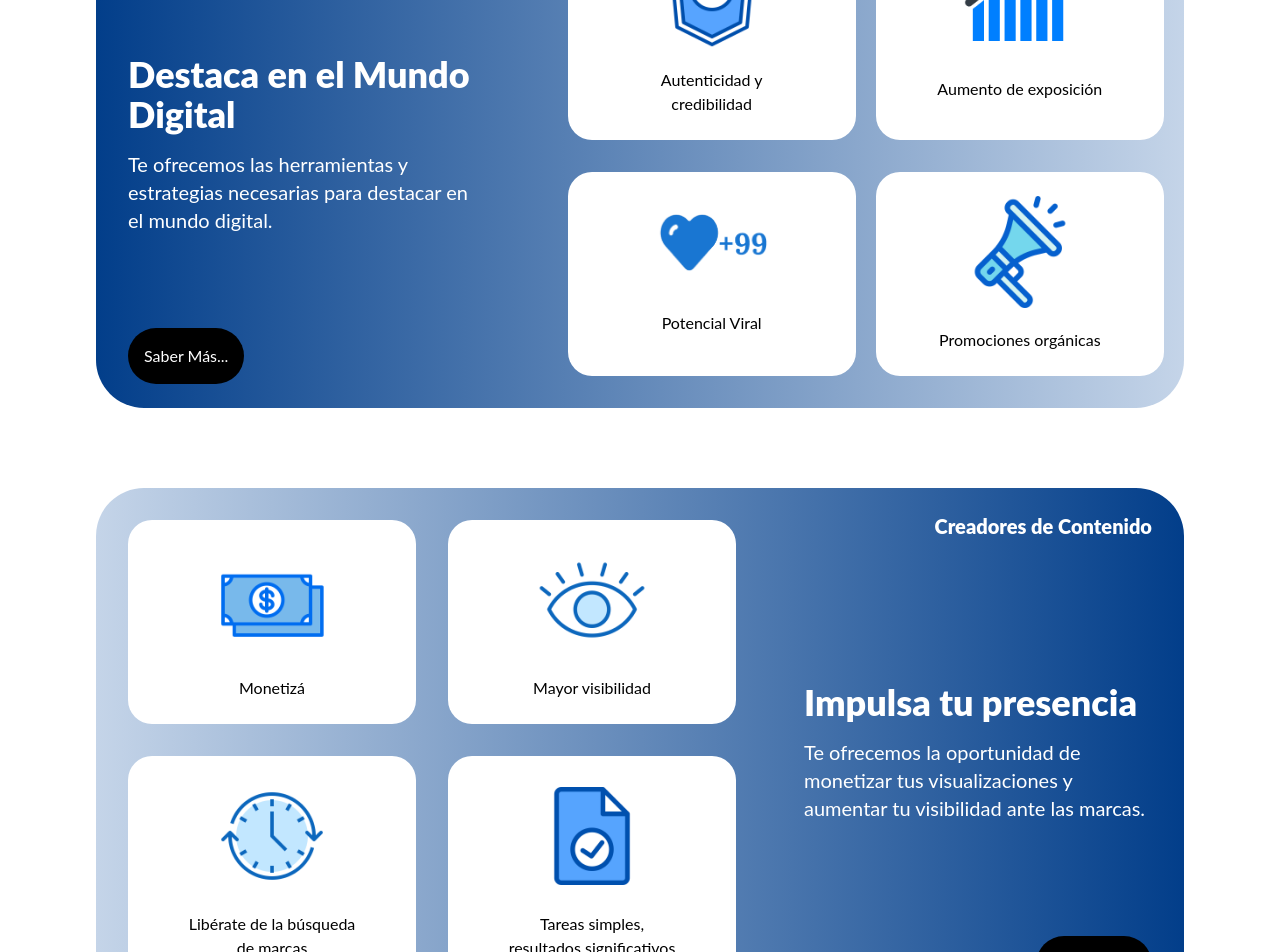
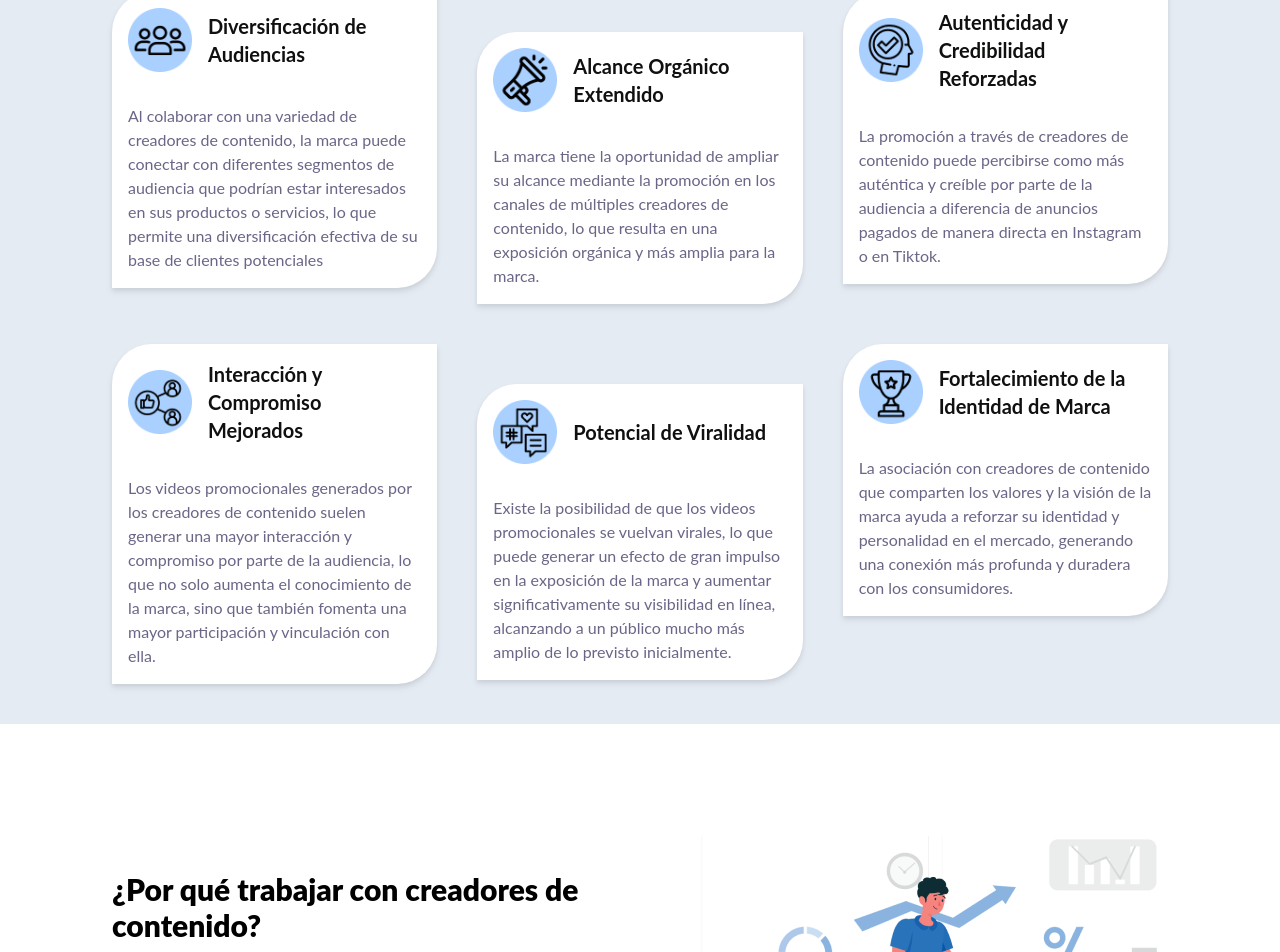
Before and after one commit to Santiago-Hanine/middleman-branding, a Next.js app: page /empresas in a window 1280 px wide. Shown: the part 1000-1952 px from the top of the page. Built offline with nearby package versions, Linux system fonts and the light colour scheme.

Commit message:
Update styling and remove unused code

```diff
--- a/src/app/(pages)/creadores-de-contenido/page.tsx
+++ b/src/app/(pages)/creadores-de-contenido/page.tsx
@@ -1,13 +1,10 @@
 import Box from "@/app/Components/Box";
 import Card from "@/app/Components/Card";
-import CardContainer from "@/app/Components/CardContainer";
 import Hero from "@/app/Components/Hero";
 import Testimonials from "@/app/Components/Testimonials";
-import TextImage from "@/app/Components/TextImage";
 
 
-
-export default function CreadoresDeContenido() {
+export default function Empresas() {
 
   const testimonials = [
     "MiddleMan Branding ha sido una verdadera bendición para mi negocio. Gracias a su enfoque estratégico y su compromiso con el éxito de sus clientes, he podido aumentar significativamente mi presencia en línea y generar más ventas. ¡Altamente recomendado!",
@@ -21,30 +18,10 @@ export default function CreadoresDeContenido() {
     <main className=" max-w-[1500px] mx-auto">
         <Hero
           bgImage={true}
-          title="Eleva tu Marketing: Maximizando Resultados con la Colaboración de Creadores de Contenido"
-          text="Nos comprometemos a promover el desarrollo de nuestros clientes y asociados, fomentando resultados concretos en el entorno digital."
+          title="Aprovecha tu Talento: La Plataforma que Potencia tus Ingresos y tu Marca Personal"
+          text="Explora una nueva manera de ganar dinero compartiendo el contenido que disfrutas crear"
         />
 
-        <CardContainer title="Trabajar con nuestros creadores de contenido le genera a tu marca"/>
-
-        <TextImage
-          title="¿Por qué trabajar con creadores de contenido?"
-          text="No es ningún secreto que el marketing de creadores de contenido es una de las principales estrategias para impulsar el retorno de la inversión en marketing. Sin embargo, es importante asociarse con personas que se alineen estrechamente con la visión y los valores de su marca ya que la autenticidad es fundamental para el éxito."
-          imgSrc="/statsSubiendo.png"
-          imgAlt="Persona trabajando en el medio mientras las estadisticas aumentan"
-          rowReverse={false}
-          bgBlue={false}
-        />
-
-        <TextImage
-          title="¿Por qué Middleman?"
-          text="Dado que los consumidores confían cada vez más en las recomendaciones de personas reales en lugar del contenido de marcas en las redes sociales, su empresa puede abrirse a audiencias nuevas y ya comprometidas. Nuestra gran cantidad de microinfluencers en casi cualquier sector de nicho imaginable nos convierte en la opción número uno para las marcas que desean
-          impulsar su crecimiento online."
-          imgSrc="/influencer.png"
-          imgAlt="Influencer publicando un post y recibiendo likes y comentarios"
-          rowReverse={true}
-          bgBlue={true}
-        />
 
     </main>
   );
--- a/src/app/(pages)/empresas/page.tsx
+++ b/src/app/(pages)/empresas/page.tsx
@@ -1,10 +1,13 @@
 import Box from "@/app/Components/Box";
 import Card from "@/app/Components/Card";
+import CardContainer from "@/app/Components/CardContainer";
 import Hero from "@/app/Components/Hero";
 import Testimonials from "@/app/Components/Testimonials";
+import TextImage from "@/app/Components/TextImage";
 
 
-export default function Empresas() {
+
+export default function CreadoresDeContenido() {
 
   const testimonials = [
     "MiddleMan Branding ha sido una verdadera bendición para mi negocio. Gracias a su enfoque estratégico y su compromiso con el éxito de sus clientes, he podido aumentar significativamente mi presencia en línea y generar más ventas. ¡Altamente recomendado!",
@@ -18,25 +21,31 @@ export default function Empresas() {
     <main className=" max-w-[1500px] mx-auto">
         <Hero
           bgImage={true}
-          title="Aprovecha tu Talento: La Plataforma que Potencia tus Ingresos y tu Marca Personal"
-          text="Explora una nueva manera de ganar dinero compartiendo el contenido que disfrutas crear"
+          title="Eleva tu Marketing: Maximizando Resultados con la Colaboración de Creadores de Contenido"
+          text="Nos comprometemos a promover el desarrollo de nuestros clientes y asociados, fomentando resultados concretos en el entorno digital."
         />
 
-        <Box eyebrow="Emprendimientos" title="Destaca en el Mundo Digital" description="Te ofrecemos las herramientas y estrategias necesarias para destacar en el mundo digital." link="/emprendimientos">
-            <Card aosDuration={400} img='/safety.png' title='Autenticidad y credibilidad'/>
-            <Card aosDuration={600} img='/chart.png' title='Aumento de exposición'/>
-            <Card aosDuration={800} img='/heart.png' title='Potencial Viral'/>
-            <Card aosDuration={1000} img='/megaphone.png' title='Promociones orgánicas'/>
-        </Box>
+        <CardContainer title="Trabajar con nuestros creadores de contenido le genera a tu marca"/>
 
-        <Box rowReverse={true} eyebrow="Creadores de Contenido" title="Impulsa tu presencia" description="Te ofrecemos la oportunidad de monetizar tus visualizaciones y aumentar tu visibilidad ante las marcas." link="/creadores-de-contenido">
-            <Card aosDuration={400} img='/money.png' title='Monetizá'/>
-            <Card aosDuration={600} img='/eye.png' title='Mayor visibilidad'/>
-            <Card aosDuration={800} img='/clock.png' title='Libérate de la búsqueda de marcas'/>
-            <Card aosDuration={1000} img='/checklist.png' title='Tareas simples, resultados significativos'/>
-        </Box>
+        <TextImage
+          title="¿Por qué trabajar con creadores de contenido?"
+          text="No es ningún secreto que el marketing de creadores de contenido es una de las principales estrategias para impulsar el retorno de la inversión en marketing. Sin embargo, es importante asociarse con personas que se alineen estrechamente con la visión y los valores de su marca ya que la autenticidad es fundamental para el éxito."
+          imgSrc="/statsSubiendo.png"
+          imgAlt="Persona trabajando en el medio mientras las estadisticas aumentan"
+          rowReverse={false}
+          bgBlue={false}
+        />
 
-        <Testimonials testimonials={testimonials}/>
+        <TextImage
+          title="¿Por qué Middleman?"
+          text="Dado que los consumidores confían cada vez más en las recomendaciones de personas reales en lugar del contenido de marcas en las redes sociales, su empresa puede abrirse a audiencias nuevas y ya comprometidas. Nuestra gran cantidad de microinfluencers en casi cualquier sector de nicho imaginable nos convierte en la opción número uno para las marcas que desean
+          impulsar su crecimiento online."
+          imgSrc="/influencer.png"
+          imgAlt="Influencer publicando un post y recibiendo likes y comentarios"
+          rowReverse={true}
+          bgBlue={true}
+        />
+
     </main>
   );
 }
--- a/src/app/Components/Box/index.tsx
+++ b/src/app/Components/Box/index.tsx
@@ -21,32 +21,15 @@ const Box = ({eyebrow, title, description, link, children, rowReverse}:BoxProps)
 
             <div className='w-full'>
 
-                { rowReverse ? (
-                        <h2 data-aos="fade-left" data-aos-duration="400" className='font-black text-4xl mb-4'>
+                    <h2 data-aos={rowReverse ? "fade-left" : "fade-right"} data-aos-duration="400" className='font-black text-4xl mb-4'>
                             {title}
-                        </h2>
-                    )
-                    :
-                    (
-                        <h2 data-aos="fade-right" data-aos-duration="400" className='font-black text-4xl mb-4'>
-                            {title}
-                        </h2>
-                    )
-                }
+                    </h2>
 
-                {
-                    rowReverse ? (
-                    <p data-aos="fade-left" data-aos-delay="300" data-aos-duration="500" className='text-left text-xl font-regular lg:max-w-[30ch]'>
+
+                    <p data-aos="fade-up" data-aos-delay="300" data-aos-duration="500" className='text-left text-xl font-regular lg:max-w-[30ch]'>
                         {description}
                     </p>
-                    )
-                    :
-                    (
-                        <p data-aos="fade-right" data-aos-delay="300" data-aos-duration="500" className='text-xl font-regular lg:max-w-[30ch]'>
-                            {description}
-                        </p>
-                    )
-                }
+
             </div>
         </div>
 
--- a/src/app/Components/Navbar/index.tsx
+++ b/src/app/Components/Navbar/index.tsx
@@ -17,20 +17,30 @@ const Navbar = () => {
     document.body.classList.toggle('overflow-hidden');
   };
 
+  const closeMenu = () => {
+    const menu = document.querySelector('#menu-mobile');
+    menu?.classList.add('hidden');
+    document.body.classList.remove('overflow-hidden');
+  }
+
   return (
     <header className='flex top-0 items-center justify-between px-8 py-4 border-b-blue border-b h-20 w-full bg-white'>
-      <Link href="/">
+      <Link onClick={closeMenu} href="/">
         <Image src={Logo} width={130} alt='MiddleMan Branding logo'/>
       </Link>
 
       <nav>
         <ul id='menu-mobile' className='hidden flex text-center lg:flex flex-col lg:flex-row items-start lg:items-center justify-start lg:static absolute top-20 left-0 h-screen bg-white lg:bg-transparent gap-20 lg:gap-10 z-50 w-full pl-8 pt-20 pb-20 lg:pt-0 lg:pl-0 lg:pb-0 text-3xl font-black lg:text-base'>
           {Navlist.map((item, index) => (
-            <li className='' key={index}>
-              <Link onClick={handleMenu} href={item.link}>
-                <a className={pathname === item.link ? 'underline decoration-blue decoration-2 underline-offset-4' : ''}>{item.name}</a> {/* Apply 'text-blue' class if current route matches the item's link */}
+            <li className='text-left' key={index}>
+              <Link
+               className={pathname === item.link ? 'underline decoration-blue decoration-2 underline-offset-4 text-left' : 'text-left'}
+               onClick={handleMenu}
+               href={item.link}>
+                {item.name}
               </Link>
             </li>
+
           ))}
         </ul>
 
--- a/src/app/Components/Testimonials/index.tsx
+++ b/src/app/Components/Testimonials/index.tsx
@@ -14,8 +14,6 @@ interface TestimonialsProps {
 }
 
 const Testimonials = ({ testimonials }: TestimonialsProps) => {
-    const [currentTestimonialIndex, setCurrentTestimonialIndex] = useState(0);
-    const [isVisible, setIsVisible] = useState(true);
 
     const settings = {
         infinite: true,
@@ -27,18 +25,6 @@ const Testimonials = ({ testimonials }: TestimonialsProps) => {
         center:true,
         arrows: false,
     };
-
-    useEffect(() => {
-        const intervalId = setInterval(() => {
-            setIsVisible(false);
-            setTimeout(() => {
-                setCurrentTestimonialIndex((prevIndex) => (prevIndex + 1) % testimonials.length);
-                setIsVisible(true);
-            }, 2000); // Wait for fade-out animation duration before changing the testimonial
-        }, 5000);
-
-        return () => clearInterval(intervalId);
-    }, [testimonials.length]);
 
     return (
         <>
--- a/src/app/page.tsx
+++ b/src/app/page.tsx
@@ -14,7 +14,7 @@ export default function Home() {
   ];
 
   return (
-    <main className=" max-w-[1500px] mx-auto">
+    <main className="max-w-[1500px] mx-auto overflow-hidden">
         <Hero
           bgImage={false}
           title="Maximiza el crecimiento de tu empresa con nuestras innovadoras estrategias de marketing digital"
```
